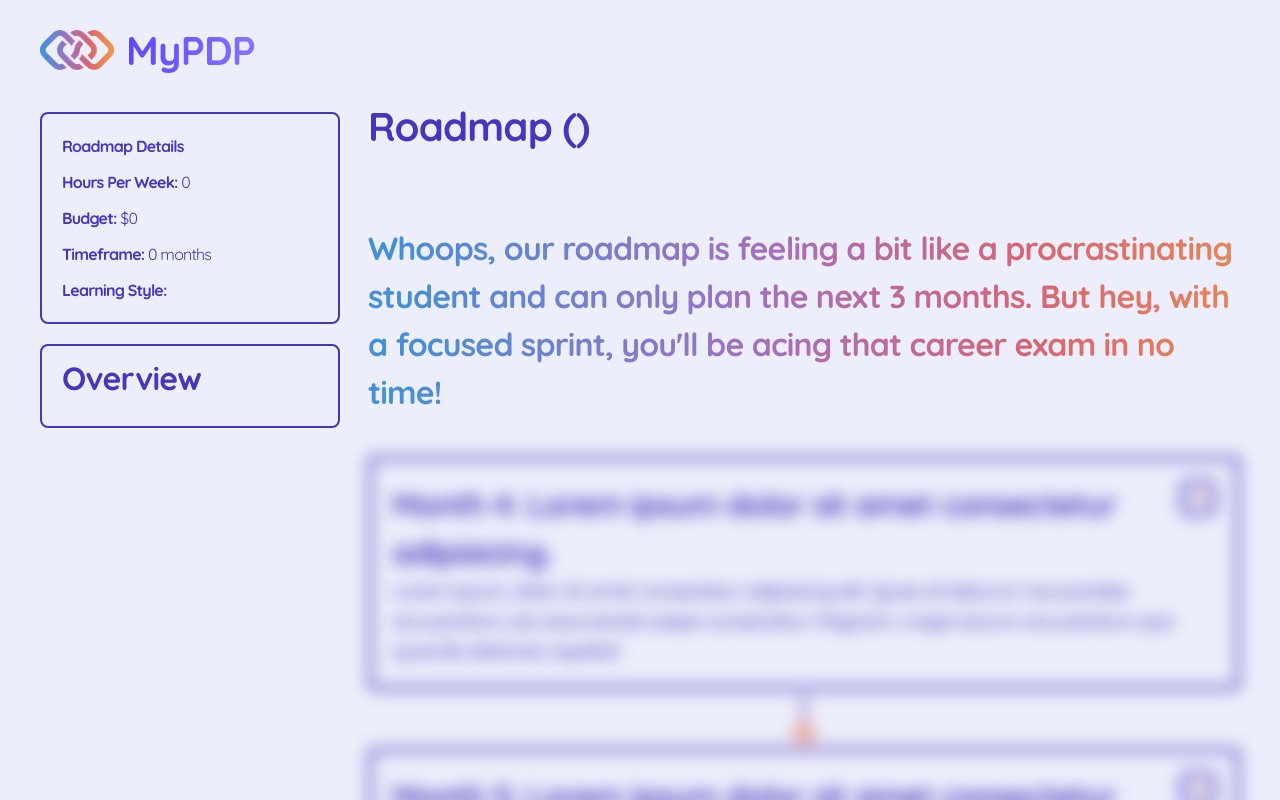
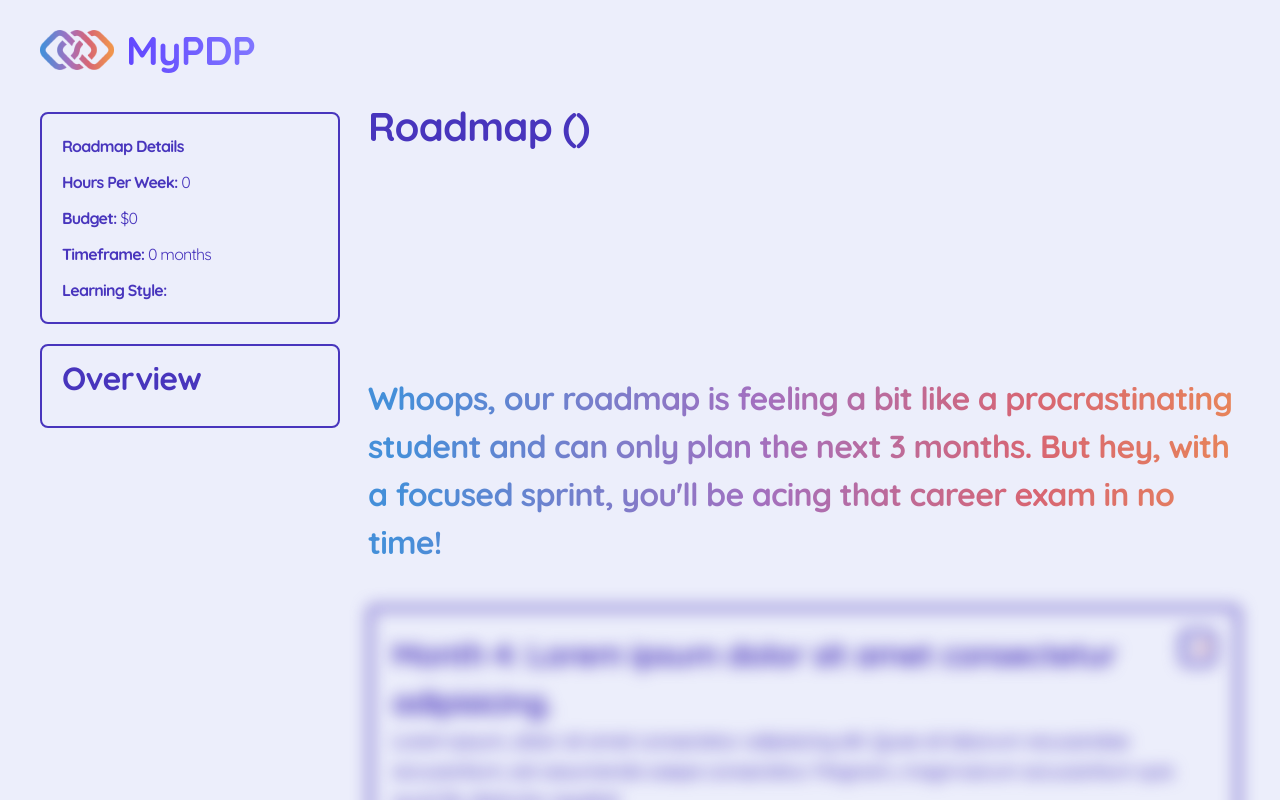
Before and after one commit to britzky/career-coach, a React (Vite) app in the folder frontend/career-coach/: page /roadmap in a window 1280 px wide. Shown: the top 800 px of the page. Built offline with nearby package versions, Linux system fonts and the light colour scheme.

Commit message:
Fixed roadmap description size and month/overview card alignment

```diff
--- a/frontend/career-coach/src/pages/Roadmap/Summary.tsx
+++ b/frontend/career-coach/src/pages/Roadmap/Summary.tsx
@@ -4,7 +4,7 @@ export const Summary = () => {
     const { roadmap, careerDetails } = useCareerDetails()
 
   return (
-    <div className="-mt-4 w-full mb-10">
+    <div className="-mt-4 w-full mb-10 h-[210px] overflow-hidden">
         <h1 className="text-purpleText font-bold text-lg">{careerDetails.career} Roadmap ({careerDetails.experience})</h1>
         <p className="font-medium text-purpleText text-xs">{roadmap?.summary}</p>
     </div>
```
